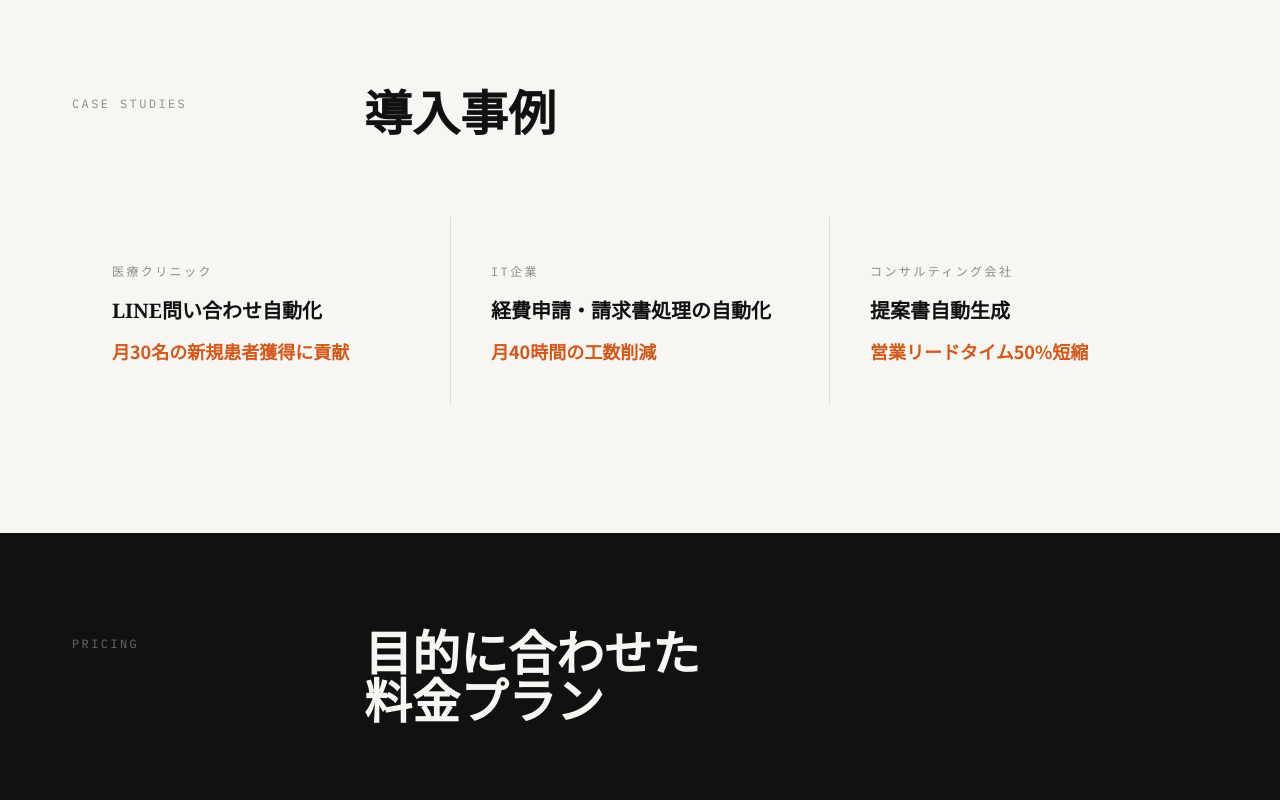
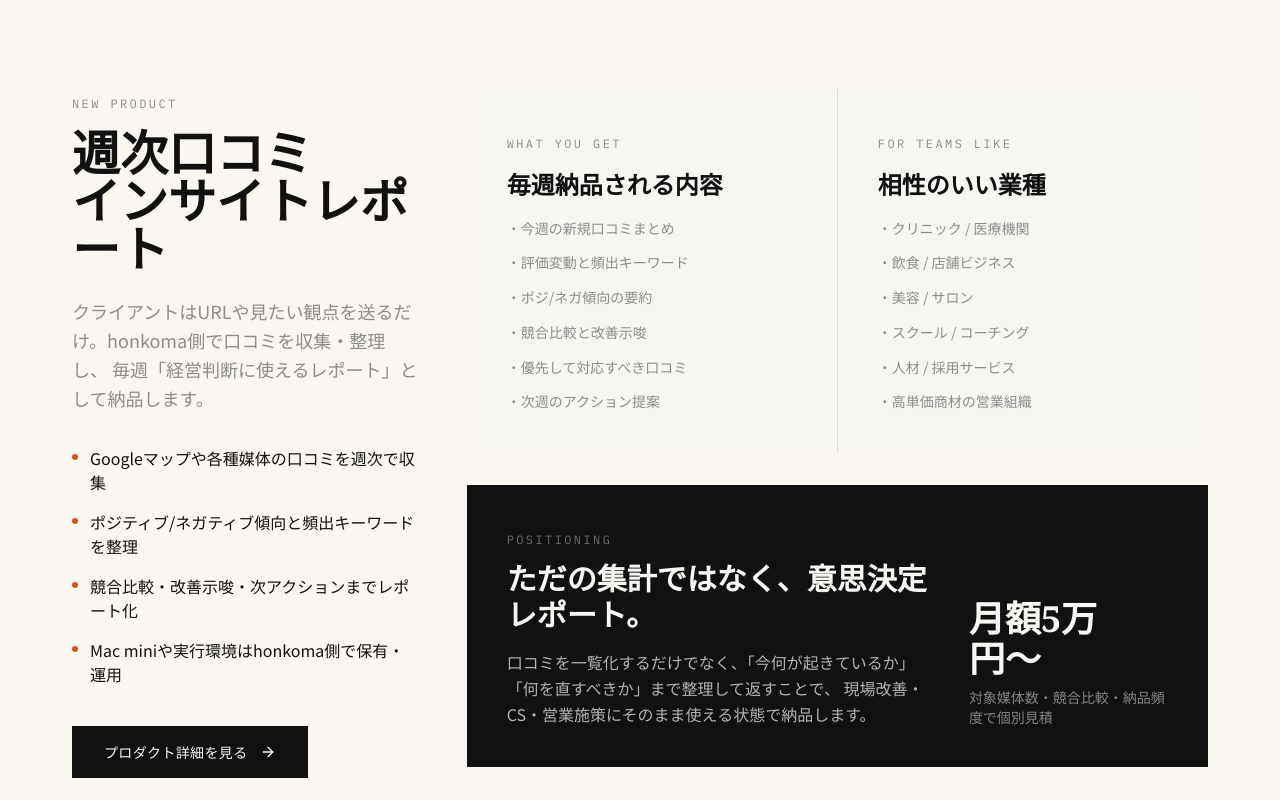
Before and after one commit to MaururuTakumi/qucikcliplp, a React (Vite) app: page / in a window 1280 px wide. Shown: the part 2380-3180 px from the top of the page. Built offline with nearby package versions, Linux system fonts and the light colour scheme.

Commit message:
feat: add weekly review report product LP section

```diff
--- a/src/pages/HomePage.tsx
+++ b/src/pages/HomePage.tsx
@@ -32,6 +32,13 @@ const HomePage: React.FC = () => {
     'コードレビュー・開発の効率化',
     'ドキュメント管理・検索の最適化',
     '社内ナレッジのAI活用',
+  ];
+
+  const productHighlights = [
+    'Googleマップや各種媒体の口コミを週次で収集',
+    'ポジティブ/ネガティブ傾向と頻出キーワードを整理',
+    '競合比較・改善示唆・次アクションまでレポート化',
+    'Mac miniや実行環境はhonkoma側で保有・運用',
   ];
 
   return (
@@ -163,6 +170,85 @@ const HomePage: React.FC = () => {
                     <ArrowUpRight className="h-4 w-4 text-warm opacity-0 group-hover:opacity-100 transition-opacity" />
                   </div>
                 ))}
+              </div>
+            </div>
+          </div>
+        </div>
+      </section>
+
+      {/* ===== PRODUCT LP ===== */}
+      <section className="py-32 border-t border-subtle bg-accent-light/30">
+        <div className="max-w-[1200px] mx-auto px-6 lg:px-8">
+          <div className="grid grid-cols-1 lg:grid-cols-12 gap-12 items-start">
+            <div className="lg:col-span-4">
+              <span className="font-mono text-xs tracking-[0.2em] uppercase text-warm">New Product</span>
+              <h2 className="font-serif text-4xl md:text-5xl font-bold leading-tight text-ink mt-4 mb-6">
+                週次口コミ<br />インサイトレポート
+              </h2>
+              <p className="text-warm text-lg leading-relaxed mb-8">
+                クライアントはURLや見たい観点を送るだけ。honkoma側で口コミを収集・整理し、
+                毎週「経営判断に使えるレポート」として納品します。
+              </p>
+              <div className="space-y-4 mb-10">
+                {productHighlights.map((item, index) => (
+                  <div key={index} className="flex items-start gap-3">
+                    <span className="mt-2 w-1.5 h-1.5 rounded-full bg-accent flex-shrink-0"></span>
+                    <span className="text-ink text-sm md:text-base leading-relaxed">{item}</span>
+                  </div>
+                ))}
+              </div>
+              <Link
+                to="/product#review-report"
+                className="group inline-flex items-center px-8 py-4 bg-ink text-cream text-sm font-medium tracking-wide hover:bg-accent transition-colors duration-300"
+              >
+                プロダクト詳細を見る
+                <ArrowRight className="ml-3 h-4 w-4 group-hover:translate-x-1 transition-transform" />
+              </Link>
+            </div>
+
+            <div className="lg:col-span-8">
+              <div className="grid grid-cols-1 md:grid-cols-2 gap-px bg-subtle mb-8">
+                <div className="bg-cream p-8 md:p-10">
+                  <span className="font-mono text-xs tracking-[0.2em] uppercase text-warm">What you get</span>
+                  <h3 className="font-serif text-2xl font-bold text-ink mt-4 mb-4">毎週納品される内容</h3>
+                  <div className="space-y-3 text-warm text-sm leading-relaxed">
+                    <p>・今週の新規口コミまとめ</p>
+                    <p>・評価変動と頻出キーワード</p>
+                    <p>・ポジ/ネガ傾向の要約</p>
+                    <p>・競合比較と改善示唆</p>
+                    <p>・優先して対応すべき口コミ</p>
+                    <p>・次週のアクション提案</p>
+                  </div>
+                </div>
+                <div className="bg-cream p-8 md:p-10">
+                  <span className="font-mono text-xs tracking-[0.2em] uppercase text-warm">For teams like</span>
+                  <h3 className="font-serif text-2xl font-bold text-ink mt-4 mb-4">相性のいい業種</h3>
+                  <div className="space-y-3 text-warm text-sm leading-relaxed">
+                    <p>・クリニック / 医療機関</p>
+                    <p>・飲食 / 店舗ビジネス</p>
+                    <p>・美容 / サロン</p>
+                    <p>・スクール / コーチング</p>
+                    <p>・人材 / 採用サービス</p>
+                    <p>・高単価商材の営業組織</p>
+                  </div>
+                </div>
+              </div>
+
+              <div className="bg-ink text-cream p-8 md:p-10">
+                <div className="grid grid-cols-1 md:grid-cols-3 gap-8 items-end">
+                  <div className="md:col-span-2">
+                    <span className="font-mono text-xs tracking-[0.2em] uppercase text-cream/40">Positioning</span>
+                    <h3 className="font-serif text-3xl font-bold mt-3 mb-4">ただの集計ではなく、意思決定レポート。</h3>
+                    <p className="text-cream/70 leading-relaxed">
+                      口コミを一覧化するだけでなく、「今何が起きているか」「何を直すべきか」まで整理して返すことで、
+                      現場改善・CS・営業施策にそのまま使える状態で納品します。
+                    </p>
+                  </div>
+                  <div>
+                    <div className="font-serif text-4xl font-bold">月額5万円〜</div>
+                    <p className="text-cream/50 text-sm mt-2">対象媒体数・競合比較・納品頻度で個別見積</p>
+                  </div>
+                </div>
               </div>
             </div>
           </div>
--- a/src/pages/ProductPage.tsx
+++ b/src/pages/ProductPage.tsx
@@ -267,6 +267,79 @@ const ProductPage: React.FC = () => {
         </div>
       </section>
 
+      {/* Plan 6: Weekly Review Report */}
+      <section id="review-report" className="py-32 border-b border-subtle bg-accent-light/30">
+        <div className="max-w-[1200px] mx-auto px-6 lg:px-8">
+          <div className="grid grid-cols-1 lg:grid-cols-12 gap-16">
+            <div className="lg:col-span-3">
+              <span className="font-mono text-5xl font-light text-subtle">06</span>
+            </div>
+            <div className="lg:col-span-9">
+              <div className="flex flex-col sm:flex-row sm:items-end gap-4 mb-6">
+                <h2 className="font-serif text-3xl md:text-4xl font-bold text-ink">
+                  週次口コミインサイトレポート
+                </h2>
+                <span className="font-serif text-2xl text-accent font-bold">月5万円〜</span>
+              </div>
+              <p className="font-serif text-xl text-accent mb-6">
+                口コミを集めるだけで終わらせず、改善示唆まで毎週納品。
+              </p>
+              <p className="text-warm leading-relaxed text-lg mb-10 max-w-3xl">
+                Googleマップや各種レビュー媒体、SNS上の顧客の声をhonkoma側で収集・整理し、
+                毎週「経営判断に使えるレポート」として納品するサービスです。
+                クライアント側でMac miniや自動化環境を持つ必要はなく、URLや見たい観点を共有いただければ運用可能です。
+              </p>
+
+              <div className="grid grid-cols-1 sm:grid-cols-3 gap-px bg-subtle mb-10">
+                <div className="bg-cream p-6">
+                  <h4 className="font-serif font-bold text-ink mb-2">データ収集</h4>
+                  <p className="text-warm text-sm leading-relaxed">口コミ媒体・競合・指定キーワードを継続ウォッチ。収集基盤はhonkoma側で保有します。</p>
+                </div>
+                <div className="bg-cream p-6">
+                  <h4 className="font-serif font-bold text-ink mb-2">週次レポート</h4>
+                  <p className="text-warm text-sm leading-relaxed">新規口コミ、ポジ/ネガ傾向、頻出トピック、競合比較、次アクションを整理して納品します。</p>
+                </div>
+                <div className="bg-cream p-6">
+                  <h4 className="font-serif font-bold text-ink mb-2">改善示唆</h4>
+                  <p className="text-warm text-sm leading-relaxed">CS・店舗運営・営業導線の改善提案まで含め、単なる集計ではなく意思決定材料として使えます。</p>
+                </div>
+              </div>
+
+              <div className="border-t border-subtle pt-8 mb-10">
+                <h4 className="font-mono text-xs tracking-[0.2em] uppercase text-warm mb-5">毎週の納品イメージ</h4>
+                <div className="grid grid-cols-1 md:grid-cols-2 gap-4">
+                  {[
+                    '今週の新規口コミまとめ',
+                    '評価変動と頻出キーワード',
+                    'ポジティブ/ネガティブ傾向',
+                    '競合比較',
+                    '優先対応が必要な口コミ',
+                    '次週アクション提案',
+                  ].map((item, i) => (
+                    <div key={i} className="flex items-center gap-2">
+                      <span className="w-1 h-1 bg-accent rounded-full flex-shrink-0"></span>
+                      <span className="text-sm text-ink">{item}</span>
+                    </div>
+                  ))}
+                </div>
+              </div>
+
+              <div className="border-t border-subtle pt-8">
+                <h4 className="font-mono text-xs tracking-[0.2em] uppercase text-warm mb-5">向いている企業</h4>
+                <div className="grid grid-cols-2 md:grid-cols-3 gap-4">
+                  {['クリニック', '飲食店', '美容サロン', 'スクール', '人材会社', '店舗型サービス'].map((item, i) => (
+                    <div key={i} className="flex items-center gap-2">
+                      <span className="w-1 h-1 bg-accent rounded-full flex-shrink-0"></span>
+                      <span className="text-sm text-ink">{item}</span>
+                    </div>
+                  ))}
+                </div>
+              </div>
+            </div>
+          </div>
+        </div>
+      </section>
+
       {/* FAQ */}
       <section id="faq" className="py-32 border-b border-subtle">
         <div className="max-w-[1200px] mx-auto px-6 lg:px-8">
```
